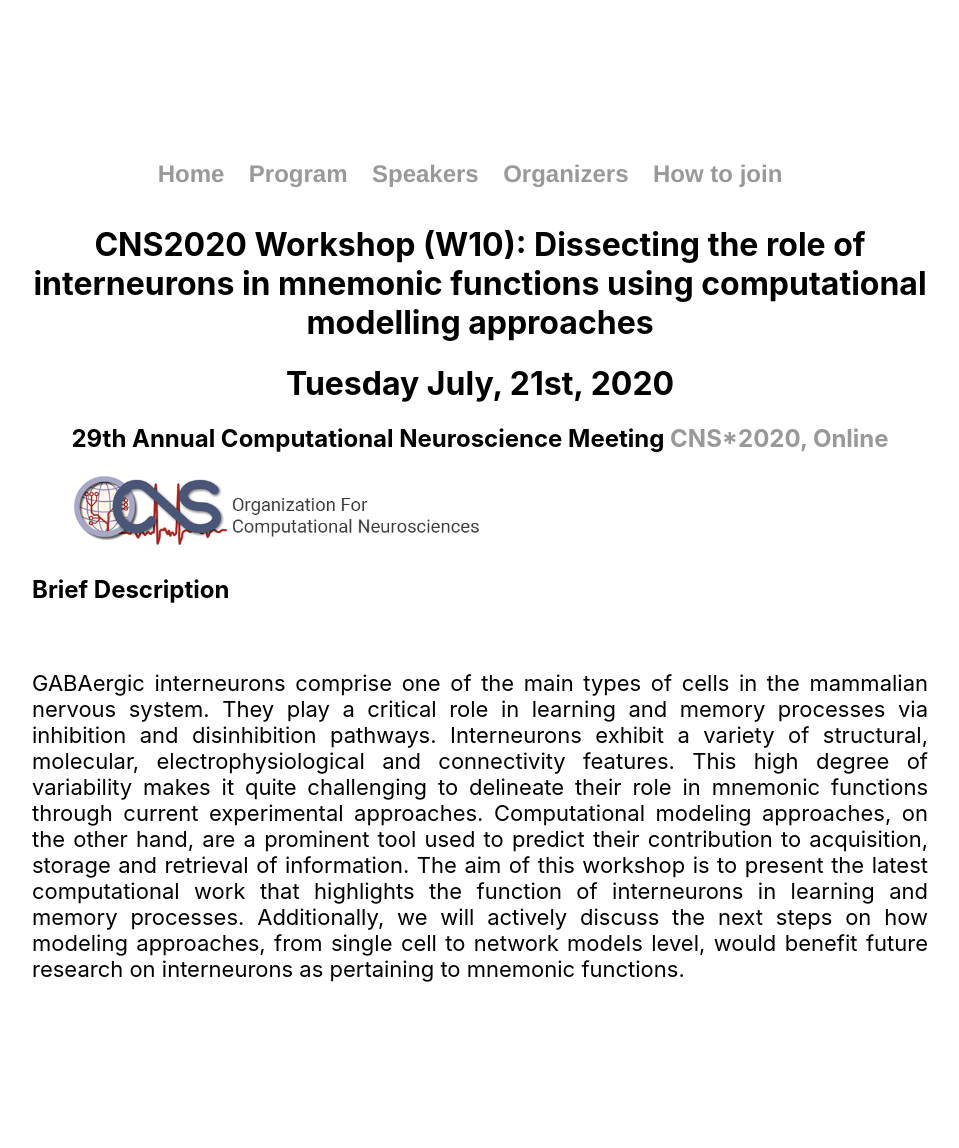
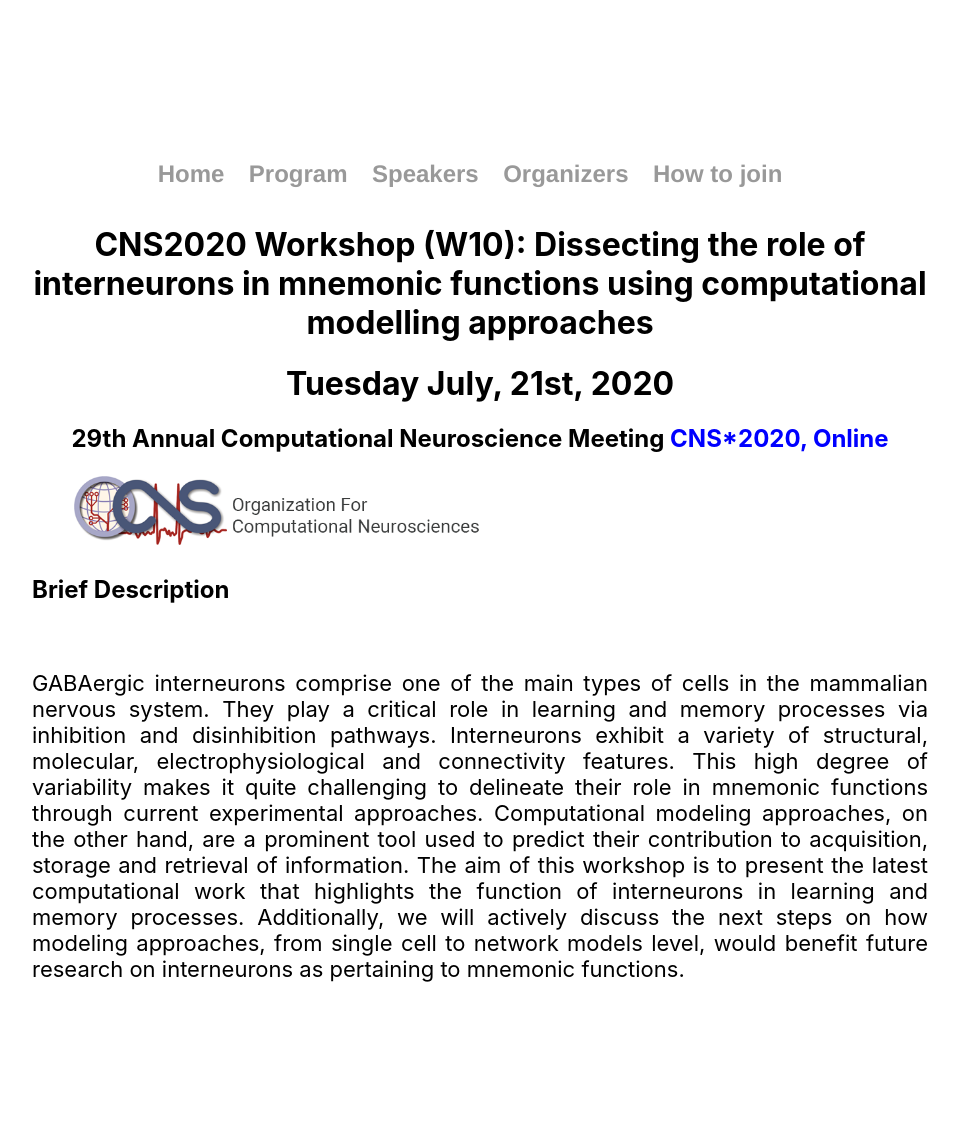
Before and after one commit to spirosChv/ocns2021interneurons, a Jekyll site: the page built from index.html, in a window 1280 px wide. Shown: the whole page, without its empty margins (160-1119 px from the left). Built offline with Jekyll 4.4.1, drawn with Linux system fonts in a browser that asks for light colours.

Commit message:
Update index.html

```diff
--- a/index.html
+++ b/index.html
@@ -8,7 +8,7 @@ title: Dissecting the role of interneurons in mnemonic functions using computati
 	<h1><center>Tuesday July, 21st, 2020</center></h1>
 
 	<h2><center>29th Annual Computational Neuroscience Meeting
-		<a href="https://www.cnsorg.org/cns-2020/">CNS*2020, Online</a></center></h2>
+		<a style="color:blue" href="https://www.cnsorg.org/cns-2020/">CNS*2020, Online</a></center></h2>
 	<figure>
   	<img src="../figures/ocns-logo.png" alt="OCNS" style="width:50%">
 	</figure>
```
